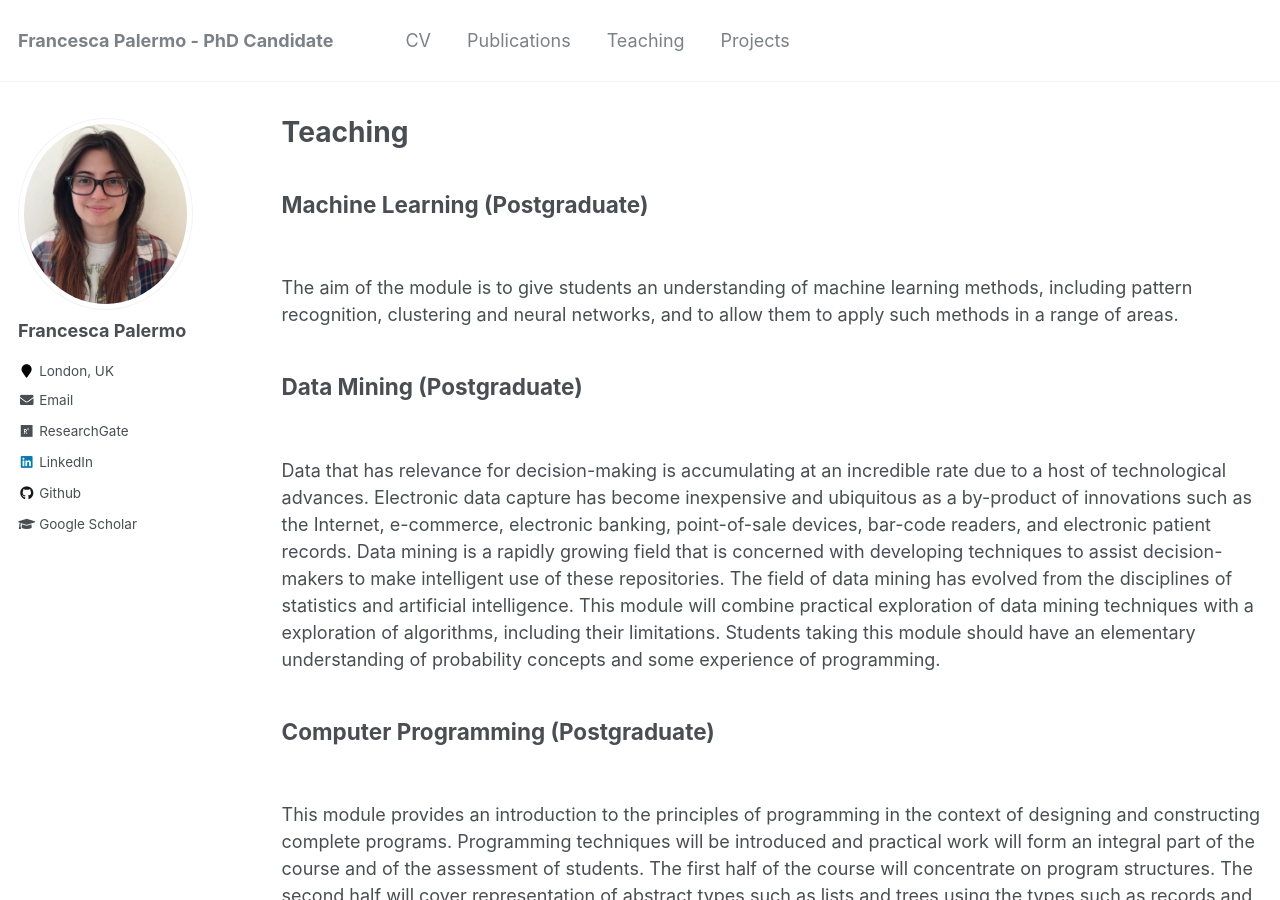
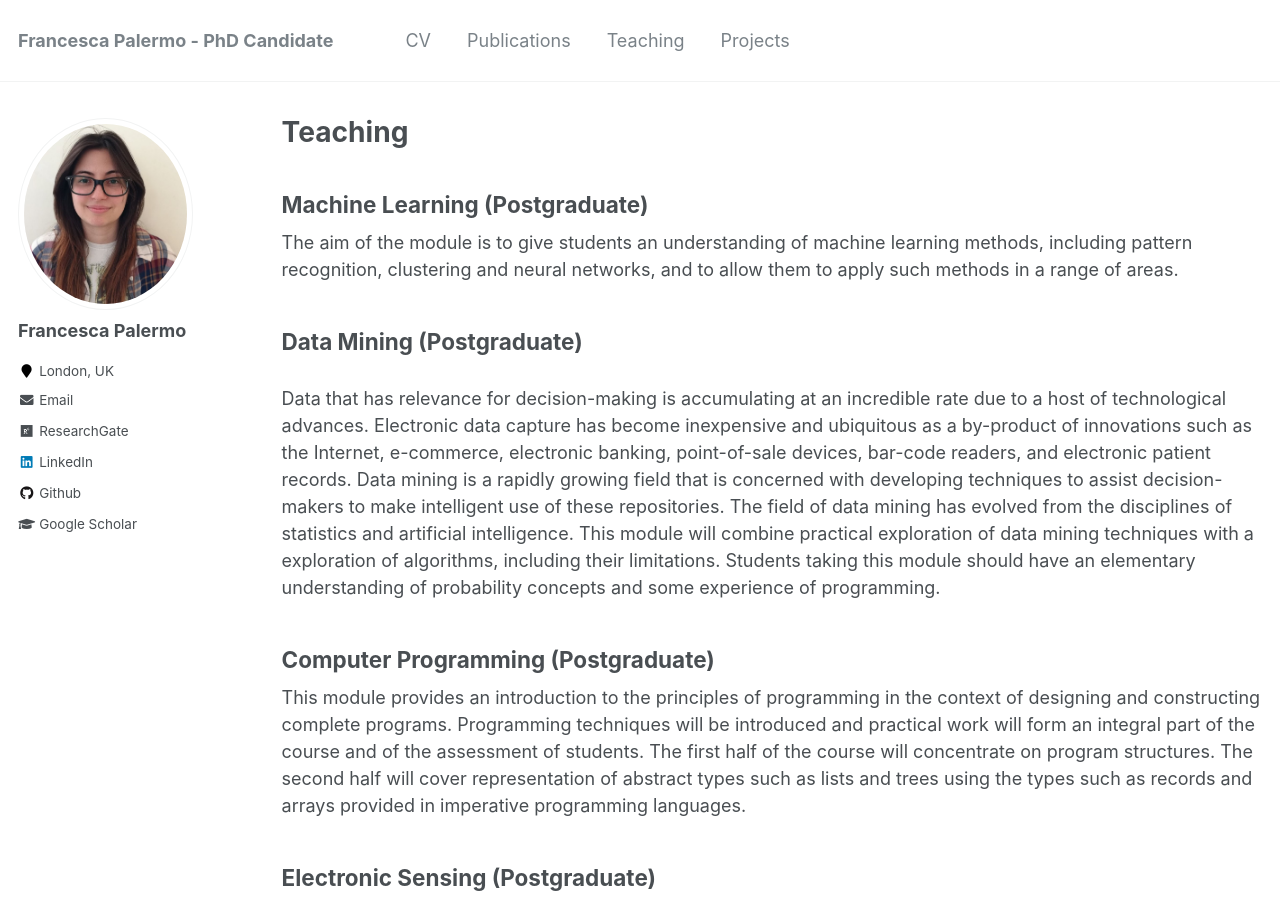
Before and after one commit to francescapalermo/francescapalermo.github.io, a Jekyll site: the page built from _pages/teaching.html, in a window 1280 px wide and 900 px high. Built offline with Jekyll 4.4.1, drawn with Linux system fonts in a browser that asks for light colours.

```diff
--- a/_pages/teaching.html
+++ b/_pages/teaching.html
@@ -5,12 +5,12 @@ permalink: /teaching/
 author_profile: true
 ---
 
-<h2><p>Machine Learning (Postgraduate)</h2><br/>
-		The aim of the module is to give students an understanding of machine learning methods, including pattern recognition, clustering and neural networks,
-		and to allow them to apply such methods in a range of areas.
+<h2>Machine Learning (Postgraduate)</h2>
+	The aim of the module is to give students an understanding of machine learning methods, including pattern recognition, clustering and neural networks,
+	and to allow them to apply such methods in a range of areas.
 
 
-<h2><p>Data Mining (Postgraduate)</h2><br/>
+<h2><p>Data Mining (Postgraduate)</h2>
 		Data that has relevance for decision-making is accumulating at an incredible rate due to a host of technological advances.
 		Electronic data capture has become inexpensive and ubiquitous as a by-product of innovations such as the Internet, e-commerce, electronic banking, point-of-sale devices,
 		bar-code readers, and electronic patient records. Data mining is a rapidly growing field that is concerned with developing techniques to assist decision-makers
@@ -19,24 +19,24 @@ author_profile: true
 		Students taking this module should have an elementary understanding of probability concepts and some experience of programming.
 
 
-<h2><p>Computer Programming (Postgraduate)</h2><br/>
+<h2>Computer Programming (Postgraduate)</h2>
 		This module provides an introduction to the principles of programming in the context of designing and constructing complete programs. Programming techniques will be introduced and practical work will form an integral part of the course and of the assessment of students. The first half of the course will concentrate on program structures. The second half will cover representation of abstract types such as lists and trees using the types such as records and arrays provided in imperative programming languages.
 
 
-<h2><p>Electronic Sensing (Postgraduate)</h2><br/>
+<h2>Electronic Sensing (Postgraduate)</h2>
 		The new module focuses on electronic engineering aspects of sensing and instrumentation systems. It integrates the themes of signal theory, metrology, sensing & transduction, signal acquisition and conditioning for further processing, analysis, characterisation and design of sensing electronic systems, system-level considerations and sensor data analysis techniques. The knowledge and skills developed through this module are essential for any student engaging in the design of systems which extract signals from, or interact with the real world, and are highly relevant to electronic engineers designing, testing and using sensing systems and applications.
 
 
-<h2><p>Object-Oriented Programming (Undergraduate)</h2><br/>
+<h2>Object-Oriented Programming (Undergraduate)</h2>
 		Major topics include the concepts of class, object, method, subclass, inheritance and their use in programming.
 		The relevance of the object oriented style with respect to concrete software problems will be stressed both in lectures and labs.
 		There will be two hours of lectures per week, and each student will have a weekly timetabled lab session.
 		In addition, you will be expected to spend further time outside scheduled lab periods in the lab (or at home machines if they are available), and to read textbooks and review notes.
 
 
-<h2><p>Software Engineering (Undergraduate)</h2><br/>
+<h2>Software Engineering (Undergraduate)</h2>
 		Software Engineering is concerned with applying engineering principles to the production of software. This module provides the management principles, theoretical foundations, tools, notation and background necessary to develop and test large-scale software systems. The practical part of the module consists of lab assignments in which students use a range of relevant tools (a Java programming IDE, unit testing tool, configuration management tool, UML design tool, and project planning tool). Aims To ensure students have the necessary understanding of the principles and tools needed to build and test large-scale software systems. In particular, it provides the necessary background for students to undertake a significant group project assignment in subsequent modules or employment.
 
 
-<h2><p>Coding for Scientists (Undergraduate)</h2><br/>
+<h2>Coding for Scientists (Undergraduate)</h2>
 		This module provides a hands-on introduction to computer programming (popularly known as "coding"), primarily using the popular Python scripting language. The focus is on producing robust software for repeatable data-centric scientific work. Key programming concepts are introduced, and these concepts are then brought together in scientifically relevant applications to analyse data, interact with a database and create dynamic web content. Good coding practice, such as the importance of documentation and version control, is emphasised throughout.
```
